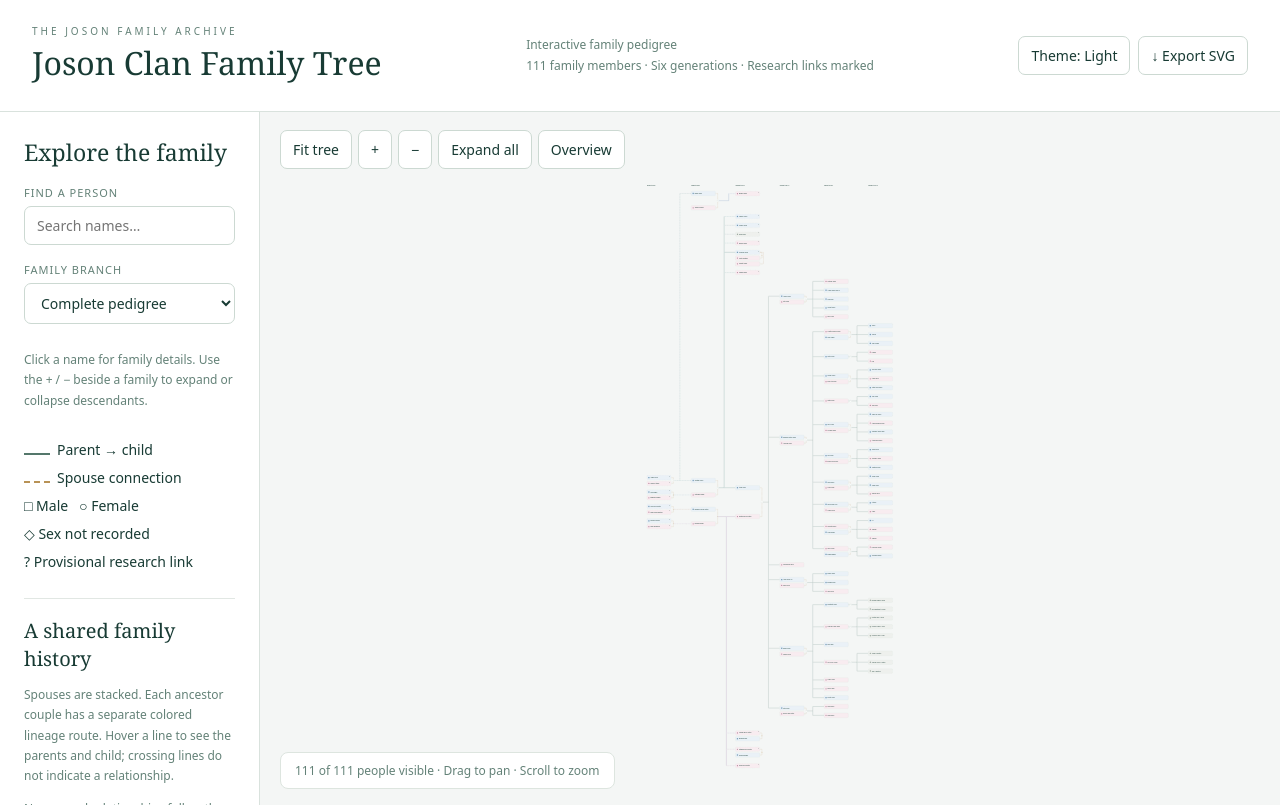
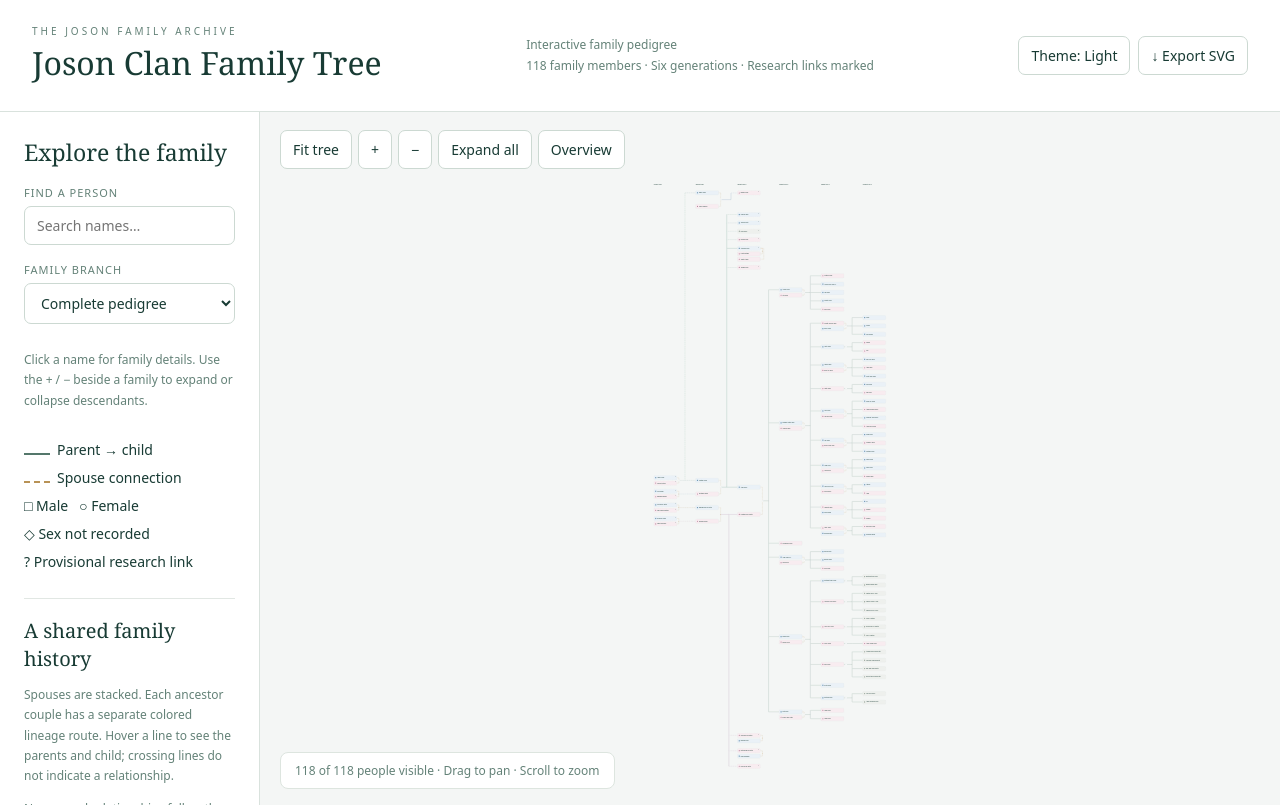
Before and after one commit to ajjoson25/Joson-FamilyTree, a plain HTML site: page index.html in a window 1280 px wide. Drawn offline with Linux system fonts and the light colour scheme.

Commit message:
Fixed and added more families

```diff
--- a/index.html
+++ b/index.html
@@ -34,7 +34,7 @@ family('Angel Joson','M','Primitiva de los Santos',parse('M Aurelio Joson|M Domi
 family('Aurelio Joson','M','Nita Joson',parse('F Victoriah Joson|M Aurelio Joson (also Jr.)|M Jing Joson|M Vincent Joson|F Mary Joson'));
 family('Domingo Santos Joson','M','Apolonia Joson',parse('F Suzette (Jesusa) Joson|M Jovito Joson|M Joseph Joson|F Judith Joson|M Jerry Joson|M Joel Joson|M Jorge Joson|M Julius Joson (Jay)|F Jhannete Joson|F Jenny Joson'));
 family('Angel Joson (Jr.)','M','Nena Joson',parse('M Dennis Joson|M Bernard Joson|F Gina Joson'));
-family('Remie Joson','M','Malaya Joson',parse('M Westmont Joson|F Lerilynne (Lerie) Joson|M Mon Joson|F Joyce (Joy) Joson|F Sheryl Joson|F Mayra Joson|M Wyeth Joson'));
+family('Remie Joson','M','Malaya Joson',parse('M Westmont (Mon) Joson|F Lerilynne (Lerie) Joson|F Joyce (Joy) Joson|F Sheryl Joson|F Myra Joson|M Wyeth Joson|M Winthrop Joson'));
 family('Pete Joson','M','Evelyn Joson (Pete)',parse('F Jizzle Joson|F Jillian Joson'));
 family('Suzette (Jesusa) Joson','F','Nene Tuanio',parse('M Jason|M Joshua|M John Cedrick'));
 family('Jovito Joson','M',null,parse('F Pauline|F Kim'));
@@ -47,7 +47,13 @@ family('Julius Joson (Jay)','M','Chona Joson',parse('M Anthony|F Alexis'));
 family('Jhannete Joson','F','Chris Manuel',parse('M CJ|F Jhazmin|F Jhanelle'));
 family('Jenny Joson','F','Rodolfo Basilio',parse('F Francesca Louize|M Theodore Marcus'));
 family('Lerilynne (Lerie) Joson','F',null,parse('U Chester Clem J. Chua|U Chesley Shane J. Chua|U Chelsea Lynne J. Chua'));
-family('Westmont Joson','M',null,parse('U Margaux Isabel C.Joson|U Zach Westmont C. Joson'));
+family('Westmont (Mon) Joson','M',null,parse('U Westmont Zach Joson|U Margaux Isabel Joson'));
+family('Sheryl Joson','F',null,parse('F Ashley Shane Joson'));
+family('Myra Joson','F',null,parse('U Adrianna Ericka Joson Bayrante|U Jan Marco Joson Bayrante|U Marc Jared Joson Bayrante|U Elyanna Andrea Joson Bayrante'));
+family('Winthrop Joson','M',null,parse('U Xyris Kaye Joson|U Angel Kassandra Joson'));
+byName.get('Westmont (Mon) Joson').notes='Westmont and Mon are the same person, confirmed by the family.';
+byName.get('Winthrop Joson').notes='Family reports these children under Remie’s branch. Whether Winthrop and Wyeth are the same person is unconfirmed; they are displayed separately pending confirmation.';
+byName.get('Wyeth Joson').notes='May be the same person as Winthrop Joson; identity unconfirmed. Displayed separately pending family confirmation.';
 family('Joyce (Joy) Joson','F',null,parse('U Juluis J. Montero|U Johnczar Noryce J. Montero|U Jireh J. Montero'));
 
 family('Apolinario Joson','M','Loreto Santiago',[]);
```
